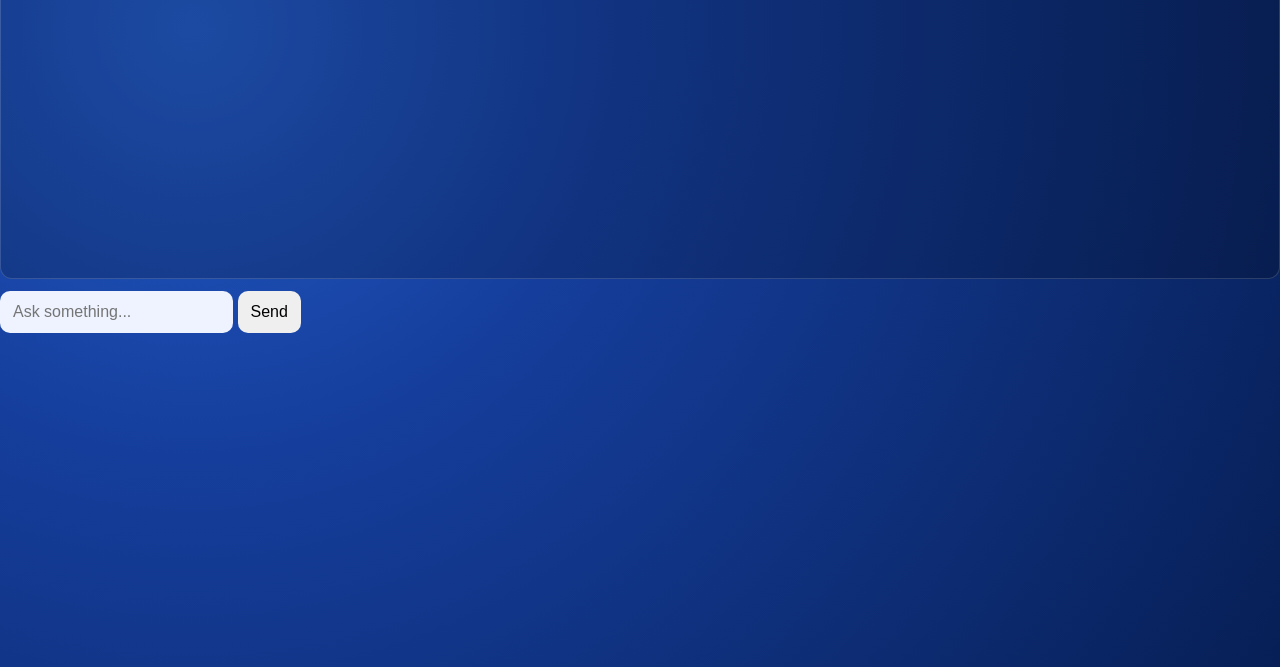
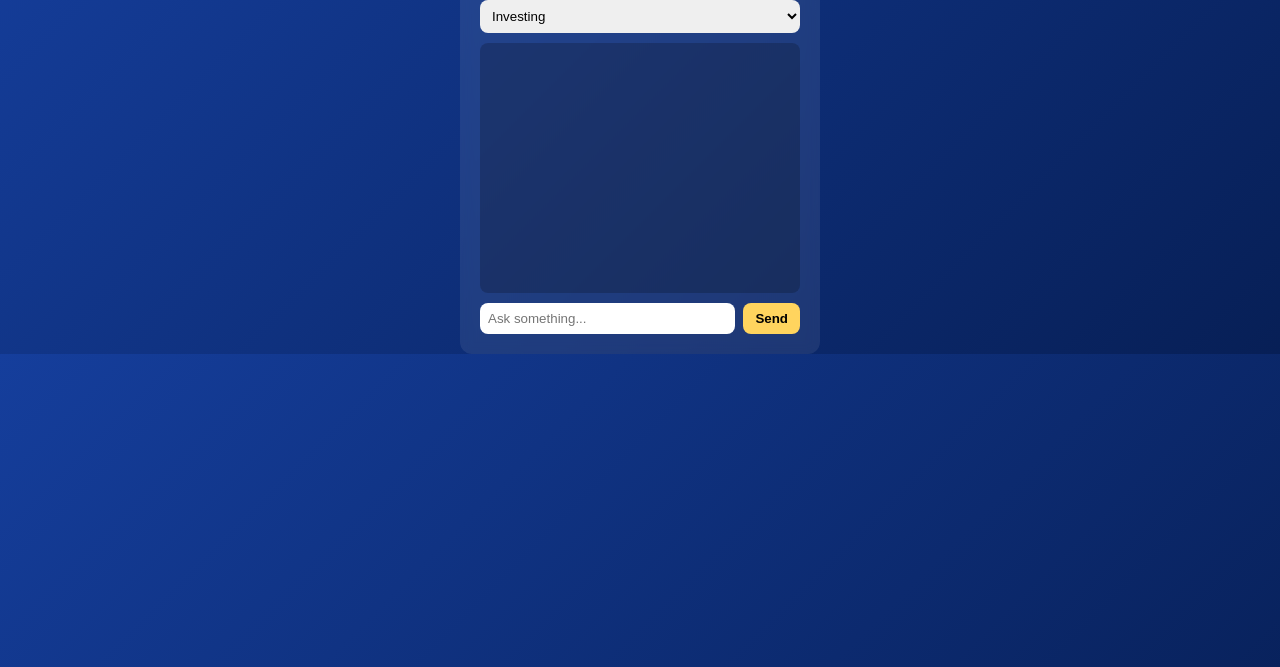
Before and after one commit to AryanManishJain/bharat-finance-ai, a website: page index.html in a window 1280 px wide. Shown: the part 133-800 px from the top of the page. Drawn offline with Linux system fonts and the light colour scheme.

Commit message:
Update style.css

```diff
--- a/style.css
+++ b/style.css
@@ -1,86 +1,101 @@
+/* ROOT VARIABLES */
 :root {
   --bg-1: #071f56;
   --bg-2: #153e9c;
-  --card: rgba(255, 255, 255, 0.11);
-  --card-border: rgba(255, 255, 255, 0.2);
-  --text: #f4f7ff;
-  --muted: #d3defb;
-  --accent: #ffd45e;
-  --accent-dark: #e8bd42;
+  --text: #ffffff;
   --chat-user: #2f74dd;
-  --chat-ai: rgba(255, 255, 255, 0.16);
+  --chat-ai: rgba(255, 255, 255, 0.2);
 }
- {
+
+/* RESET */
+* {
   box-sizing: border-box;
 }
+
+/* BODY */
 body {
-   margin: 0;
-  min-height: 100vh;
-  font-family: Inter, "Segoe UI", Roboto, Arial, sans-serif;
+  margin: 0;
+  font-family: Arial, sans-serif;
   color: var(--text);
-  background: radial-gradient(circle at 15% 20%, #235bc7 0%, var(--bg-2) 34%, var(--bg-1) 100%);
+  background: linear-gradient(135deg, var(--bg-2), var(--bg-1));
+  display: flex;
+  justify-content: center;
+  align-items: flex-start;
+  padding-top: 40px;
 }
-.app-shell {
-  width: min(840px, 92vw);
-  margin: 28px auto 40px;
+
+/* CONTAINER */
+.container {
+  width: 360px;
+  background: rgba(255, 255, 255, 0.08);
+  padding: 20px;
+  border-radius: 12px;
+  backdrop-filter: blur(6px);
 }
-.hero {
-  margin-bottom: 18px;
+
+/* TITLE */
+h1 {
+  text-align: center;
+  margin-bottom: 15px;
 }
-h1 {
-  margin: 0;
-  font-size: clamp(32px, 5vw, 52px);
-  line-height: 1.1;
+
+/* DROPDOWN */
+#mode {
+  width: 100%;
+  padding: 8px;
+  margin-bottom: 10px;
+  border-radius: 8px;
+  border: none;
 }
-.subtitle {
-  margin: 8px 0 0;
-  color: var(--muted);
-  font-size: 16px;
+
+/* CHAT BOX */
+#chatBox {
+  height: 250px;
+  overflow-y: auto;
+  background: rgba(0, 0, 0, 0.2);
+  padding: 10px;
+  border-radius: 8px;
+  margin-bottom: 10px;
 }
-.card {
-  background: var(--card);
-  border: 1px solid var(--card-border);
-  border-radius: 16px;
-  padding: 18px;
-  backdrop-filter: blur(6px);
-  box-shadow: 0 14px 28px rgba(0, 0, 0, 0.25);
-  margin-bottom: 16px;
+
+/* INPUT ROW */
+form {
+  display: flex;
+  gap: 8px;
 }
-.card-head {
-  display: flex;
-   align-items: center;
-  justify-content: space-between;
-  gap: 12px;
-  margin-bottom: 8px;
+
+/* INPUT */
+input {
+  flex: 1;
+  padding: 8px;
+  border-radius: 8px;
+  border: none;
 }
-.card h2 {
-  margin: 0;
-  font-size: 26px;
+
+/* BUTTON */
+button {
+  padding: 8px 12px;
+  border: none;
+  border-radius: 8px;
+  background: #ffd45e;
+  cursor: pointer;
+  font-weight: bold;
 }
-.mode-label {
-  display: flex;
-  align-items: center;
-  gap: 8px;
-  font-weight: 700;
+
+/* CHAT MESSAGES */
+.user {
+  background: var(--chat-user);
+  padding: 6px;
+  margin: 5px 0;
+  border-radius: 6px;
 }
-#mode,
-input,
-button {
-  border-radius: 10px;
-  border: 1px solid transparent;
-  padding: 11px 12px;
-  font-size: 16px;
-}
-#mode,
-input {
-  background: #eef3ff;
-  color: #1b2a4d;
-}
-#chatBox {
-  height: 290px;
-  overflow-y: auto;
-  border-radius: 12px;
-  background: rgba(0, 0, 0, 0.18);
+
+.ai {
+  background: var(--chat-ai);
+  padding: 6px;
+  margin: 5px 0;
+  border-radius: 6px;
+}  background: rgba(0, 0, 0, 0.18);
   border: 1px solid rgba(255, 255, 255, 0.15);
   padding: 10px;
   margin-bottom: 12px;
```
